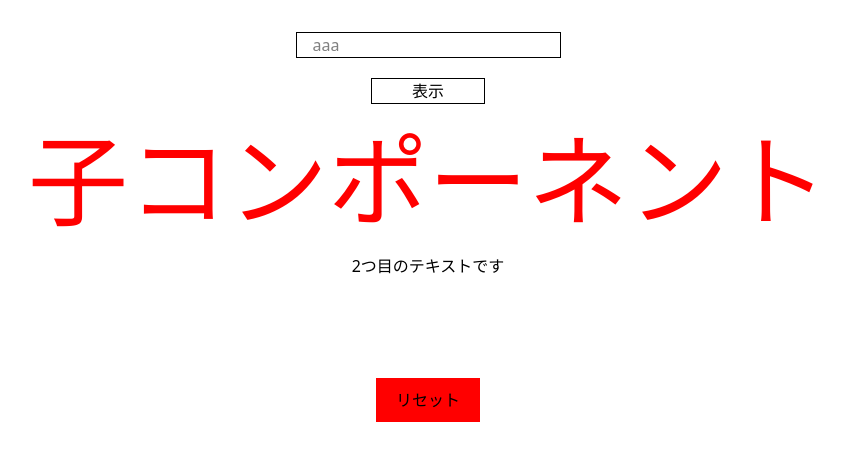
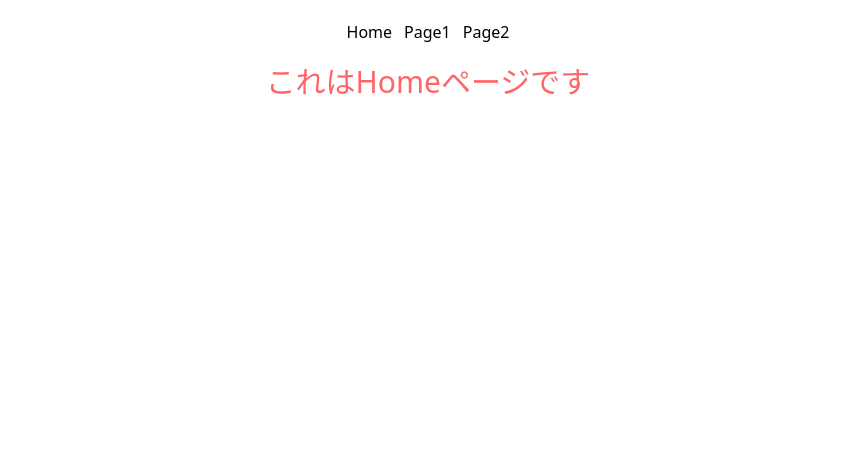
Before and after one commit to ryoma-abe/React-dev, a React (Vite) app in the folder react-stepUp/my-app/: page / in a window 1280 px wide. Shown: the top 460 px of the page, without its empty margins (212-1056 px from the left). Built offline with nearby package versions, Linux system fonts and the light colour scheme.

Commit message:
ルーティング

```diff
--- a/react-stepUp/my-app/package.json
+++ b/react-stepUp/my-app/package.json
@@ -15,7 +15,7 @@
     "@tailwindcss/vite": "^4.0.8",
     "react": "^19.0.0",
     "react-dom": "^19.0.0",
-    "react-router-dom": "^6.29.0",
+    "react-router-dom": "^5.3.4",
     "styled-components": "^6.1.15",
     "styled-jsx": "^5.1.6",
     "tailwindcss": "^4.0.8"
--- a/react-stepUp/my-app/src/Home.jsx
+++ b/react-stepUp/my-app/src/Home.jsx
@@ -1,7 +1,7 @@
 export const Home = () => {
   return (
     <div>
-      <h1>これはHomeページです</h1>
+      <h1 className="text-3xl text-center text-red-400">これはHomeページです</h1>
     </div>
   );
 };
--- a/react-stepUp/my-app/src/Page1.jsx
+++ b/react-stepUp/my-app/src/Page1.jsx
@@ -1,7 +1,11 @@
+import { Link } from "react-router-dom";
+
 export const Page1 = () => {
   return (
     <div>
-      <h1>これはPage1ページです</h1>
+      <h1 className="text-3xl text-center">これはPage1ページです</h1>
+      <Link to="/page1/detailA">DetailA</Link>
+      <Link to="/page1/detailB">DetailB</Link>
     </div>
   );
 };
--- /dev/null
+++ b/react-stepUp/my-app/src/Page1DetailA.jsx
@@ -0,0 +1,7 @@
+export const Page1DetailA = () => {
+  return (
+    <div>
+      <h1 className="text-3xl text-center">Page1DetailA</h1>
+    </div>
+  );
+};
--- /dev/null
+++ b/react-stepUp/my-app/src/Page1DetaileB.jsx
@@ -0,0 +1,7 @@
+export const Page1DetailB = () => {
+  return (
+    <div>
+      <h1 className="text-3xl text-center">Page1DetailB</h1>
+    </div>
+  );
+};
--- a/react-stepUp/my-app/src/Page2.jsx
+++ b/react-stepUp/my-app/src/Page2.jsx
@@ -1,7 +1,7 @@
 export const Page2 = () => {
   return (
     <div>
-      <h1>これはPage2ページです</h1>
+      <h1 className="text-3xl text-center">これはPage2ページです</h1>
     </div>
   );
 };
--- a/react-stepUp/my-app/src/main.jsx
+++ b/react-stepUp/my-app/src/main.jsx
@@ -1,10 +1,48 @@
-import { StrictMode } from "react";
+import { BrowserRouter, Link, Switch, Route } from "react-router-dom";
 import { createRoot } from "react-dom/client";
 import "./index.css";
-import { App } from "./App.jsx";
+import { Home } from "./Home.jsx";
+import { Page1 } from "./Page1.jsx";
+import { Page2 } from "./Page2.jsx";
+import { Page1DetailB } from "./Page1DetaileB.jsx";
+import { Page1DetailA } from "./Page1DetailA.jsx";
 
 createRoot(document.getElementById("root")).render(
-  <StrictMode>
-    <App />
-  </StrictMode>
+  <BrowserRouter>
+    <div>
+      <nav className="flex gap-3 mx-auto w-fit my-5">
+        <Link to="/">Home</Link>
+        <Link to="/page1">Page1</Link>
+        <Link to="/page2">Page2</Link>
+      </nav>
+
+      <Switch>
+        <Route exact path="/">
+          <Home />
+        </Route>
+        <Route
+          path="/page1"
+          render={({ match: { url } }) => {
+            return (
+              <Switch>
+                <Route exact path={url}>
+                  <Page1 />
+                </Route>
+                <Route path={`${url}/detailA`}>
+                  <Page1DetailA />
+                </Route>
+                <Route path={`${url}/detailB`}>
+                  <Page1DetailB />
+                </Route>
+              </Switch>
+            );
+          }}
+        />
+
+        <Route path="/page2">
+          <Page2 />
+        </Route>
+      </Switch>
+    </div>
+  </BrowserRouter>
 );
```
Also changed, not shown: 1 other file (tests, documents, lock files or other folders).
